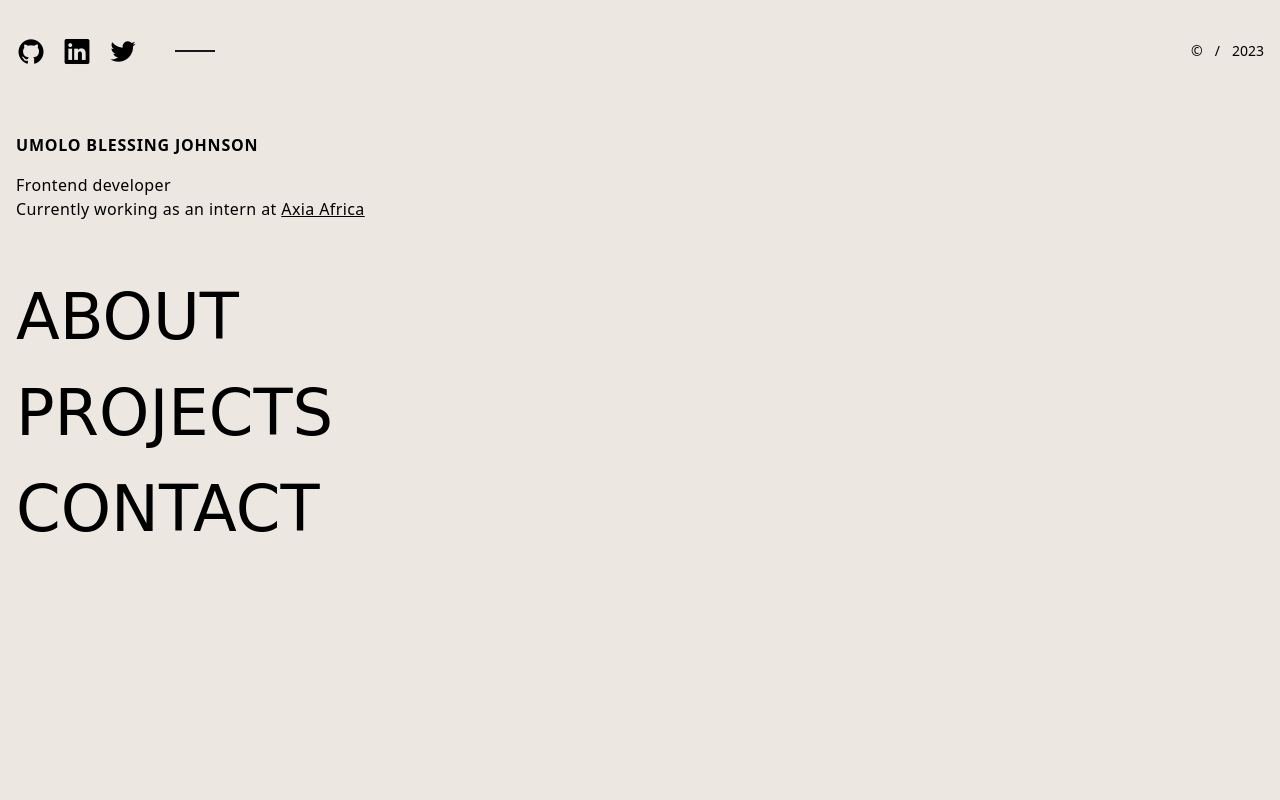
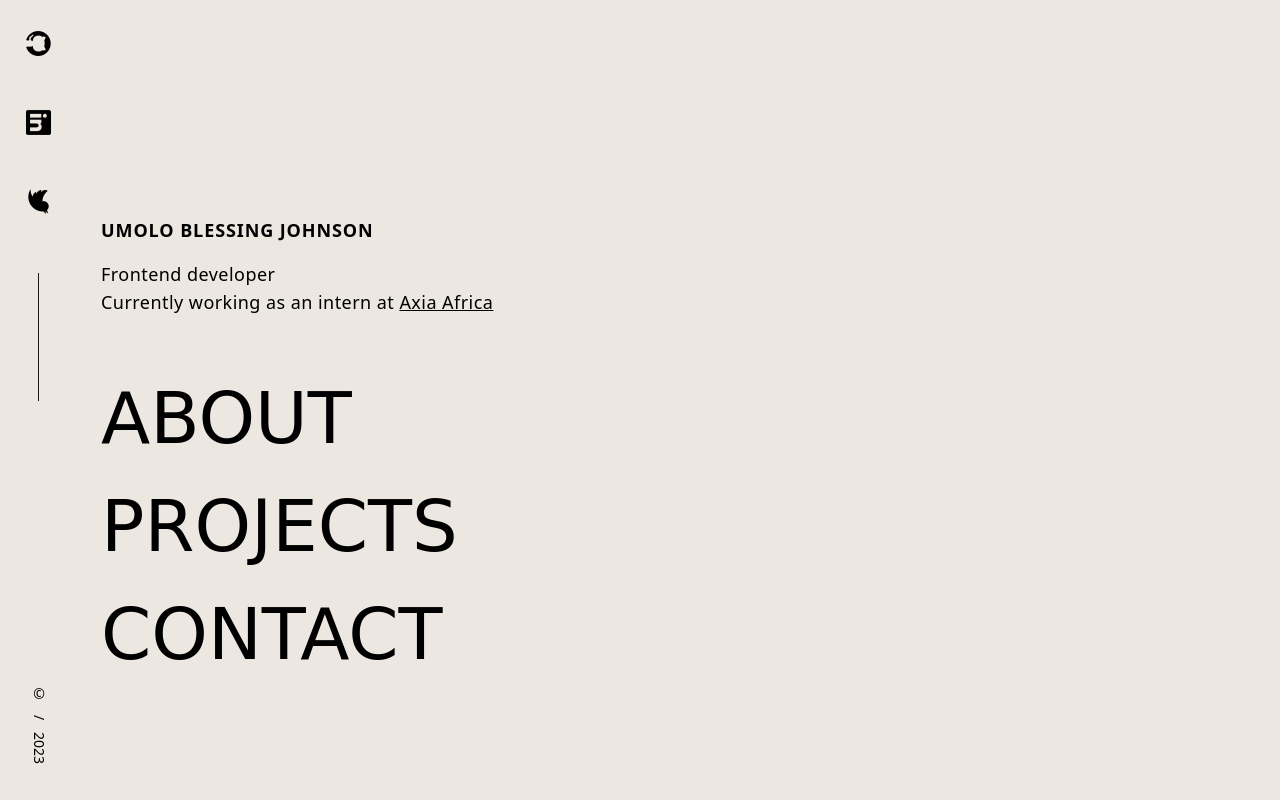
Before and after one commit to Extheoisah/umolo-protfolio, a website: page index.html in a window 1280 px wide. Drawn offline with nearby package versions, Linux system fonts and the light colour scheme.

Commit message:
feat: styling for tablet

```diff
--- a/index.html
+++ b/index.html
@@ -10,23 +10,27 @@
       href="https://unicons.iconscout.com/release/v4.0.8/css/line.css"
     />
   </head>
-  <body class="bg-accent p-4">
-    <header class="text-[30px] py-3">
+  <body class="bg-accent p-4 md:flex md:gap-x-10">
+    <header class="writing text-[30px] py-3 md:h-[95%]">
       <nav class="flex flex-row items-center justify-between">
         <div class="flex gap-x-14 items-center">
-          <ul class="flex gap-x-4">
-            <li class="cursor-pointer">
-              <a><i class="uil uil-github"></i></a>
+          <ul class="flex gap-x-4 md:gap-x-12">
+            <li class="md:rotate-[90deg] cursor-pointer">
+              <a href="#"><i class="uil uil-github"></i></a>
             </li>
-            <li class="cursor-pointer">
-              <a><i class="uil uil-linkedin hover:text-blue-800"></i></a>
+            <li class="md:rotate-[90deg] cursor-pointer">
+              <a href="#"
+                ><i class="uil uil-linkedin hover:text-blue-800"></i
+              ></a>
             </li>
-            <li class="cursor-pointer">
-              <a><i class="uil uil-twitter hover:text-blue-600"></i></a>
+            <li class="md:rotate-[90deg] cursor-pointer">
+              <a href="#"
+                ><i class="uil uil-twitter hover:text-blue-600"></i
+              ></a>
             </li>
           </ul>
           <span
-            class="h-10 w-[2px] transform rotate-[90deg] bg-font-black"
+            class="h-10 w-[2px] md:w-[1px] md:h-32 transform rotate-[90deg] md:rotate-0 bg-font-black"
           ></span>
         </div>
         <div class="flex gap-3 text-sm">
@@ -37,7 +41,10 @@
       </nav>
     </header>
     <main>
-      <section id="hero" class="my-12 flex flex-col items-start tracking-wide">
+      <section
+        id="hero"
+        class="my-12 md:mt-[200px] md:text-lg flex flex-col items-start tracking-wide"
+      >
         <p class="uppercase font-semibold tracking-wider pb-4">
           Umolo Blessing Johnson
         </p>
@@ -45,7 +52,7 @@
         <p>
           Currently working as an intern at
           <a
-          class="underline font-medium"
+            class="underline font-medium"
             href="https://axia.africa/"
             target="_blank"
             referrerpolicy="no-referrer"
@@ -53,16 +60,19 @@
           >
         </p>
       </section>
-      <section class="text-[4rem] uppercase font-[cursive]">
+      <section
+        id="navigation"
+        class="text-[4rem] md:text-[4.5rem] uppercase font-[cursive]"
+      >
         <ul>
+          <li class="hover:italic hover:text-gray-500 hover:ml-[50px]">
+            <a href="#" class="hover:underline">about</a>
+          </li>
           <li class="hover:italic hover:text-gray-500">
-            <a href="#">about</a>
+            <a href="#" class="hover:underline">projects</a>
           </li>
-          <li>
-            <a href="#">projects</a>
-          </li>
-          <li>
-            <a href="#">contact</a>
+          <li class="hover:italic hover:text-gray-500">
+            <a href="#" class="hover:underline">contact</a>
           </li>
         </ul>
       </section>
--- a/src/Assets/css/input.css
+++ b/src/Assets/css/input.css
@@ -2,8 +2,14 @@
 @tailwind components;
 @tailwind utilities;
 
-@import url('https://fonts.googleapis.com/css2?family=Lobster&family=Montserrat:wght@100;200;300;400;500;600;700&display=swap');
+@import url("https://fonts.googleapis.com/css2?family=Lobster&family=Montserrat:wght@100;200;300;400;500;600;700&display=swap");
 
 body {
-    background: #ece7e1;
+  background: #ece7e1;
 }
+
+@media screen and (min-width: 768px) {
+  .writing {
+    writing-mode: vertical-rl;
+  }
+}
```
Also changed, not shown: dist/output.css.
